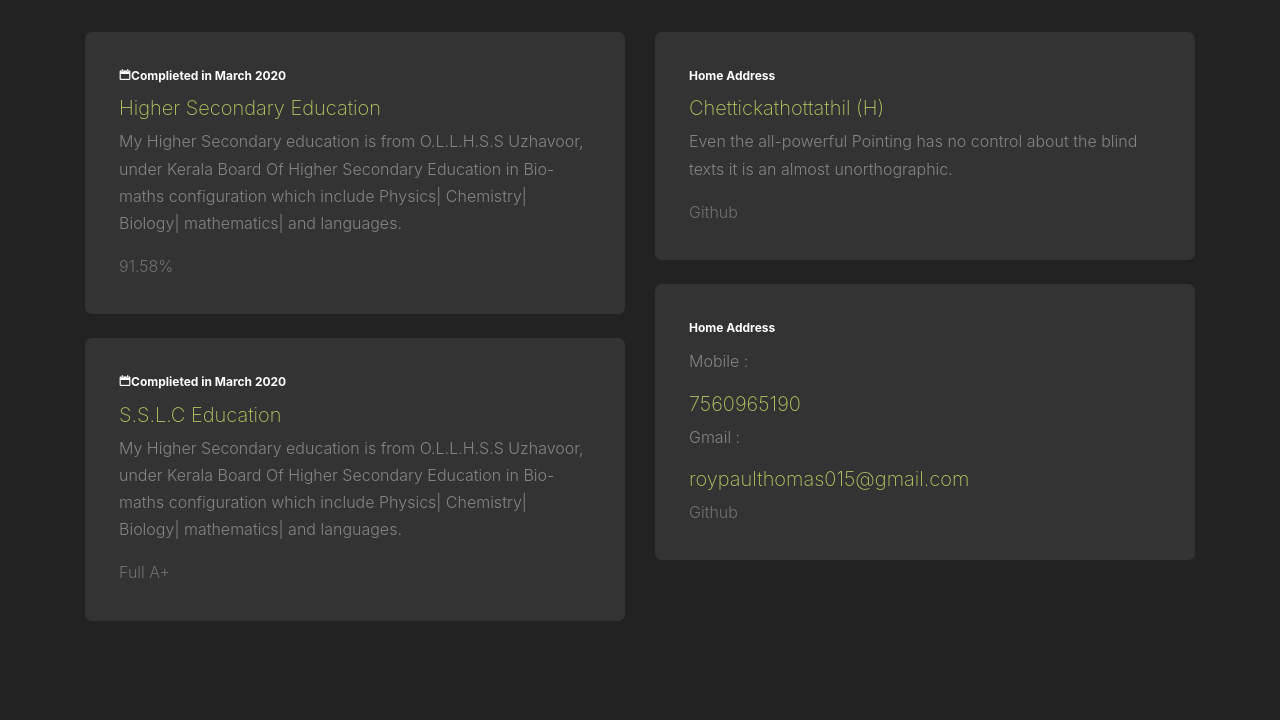
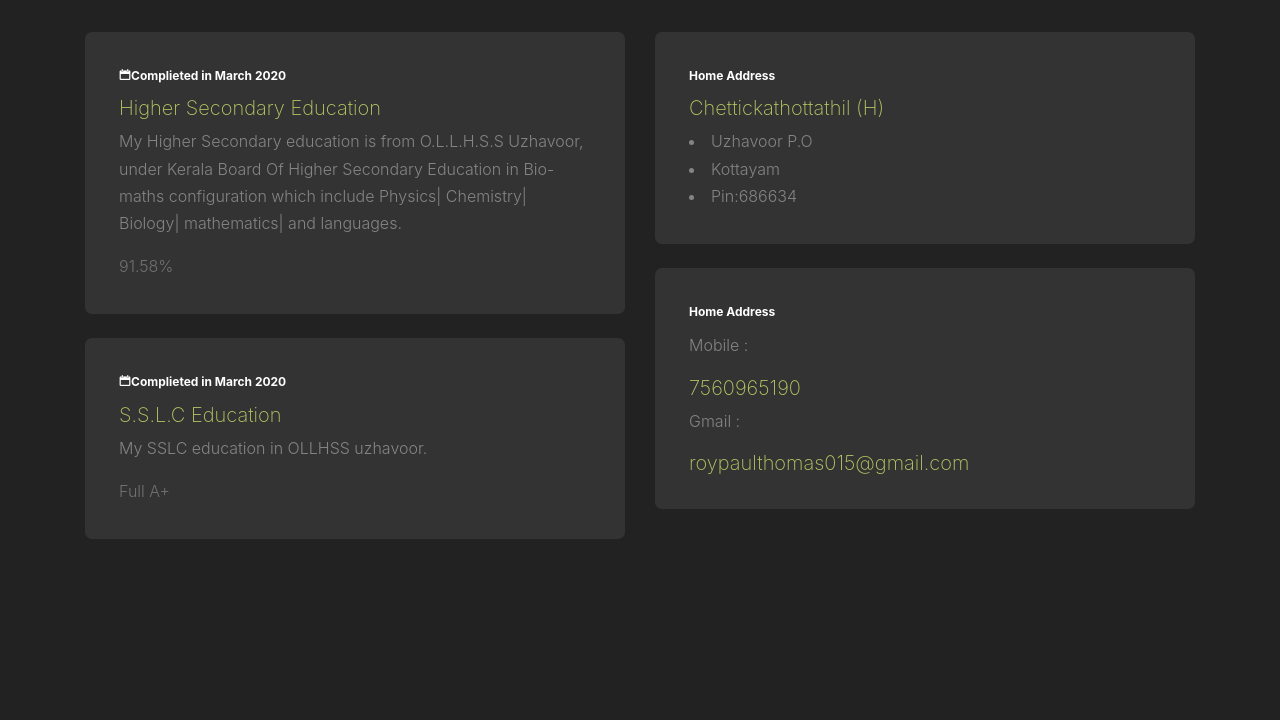
Before and after one commit to robinthomas001/roy, a plain HTML site: page index.html in a window 1280 px wide. Shown: the part 1060-1780 px from the top of the page. Drawn offline with nearby package versions, Linux system fonts and the light colour scheme; files whose address does not match are found by name.

Commit message:
Update index.html

```diff
--- a/index.html
+++ b/index.html
@@ -81,7 +81,7 @@
 					<div class="resume-item mb-4">
 						<span class="date"><span class="icon-calendar"></span>Complieted in March 2020 </span>
 						<h3>S.S.L.C Education</h3>
-						<p>My Higher Secondary education is from O.L.L.H.S.S Uzhavoor, under Kerala Board Of Higher Secondary Education in Bio-maths configuration which include Physics| Chemistry| Biology| mathematics| and languages.</p>
+						<p>My SSLC education in OLLHSS uzhavoor.</p>
 						<span class="school">Full A+</span>
 					</div>
 
@@ -95,14 +95,15 @@
 					<div class="resume-item mb-4">
 						<span class="date">Home Address</span>
 						<h3>Chettickathottathil (H)</h3>
-						<p>Even the all-powerful Pointing has no control about the blind texts it is an almost unorthographic.</p>
-						<span class="school">Github</span>
+						<li>Uzhavoor P.O</li>
+						<li>Kottayam</li>
+						<li>Pin:686634</li>
 					</div>
 					<div class="resume-item mb-4">
 						<span class="date">Home Address</span>
 						<p>Mobile :</p><h3>7560965190</h3>
 						<p>Gmail :</p><h3>roypaulthomas015@gmail.com</h3>
-						<span class="school">Github</span>
+
 					</div>
 
 
```
